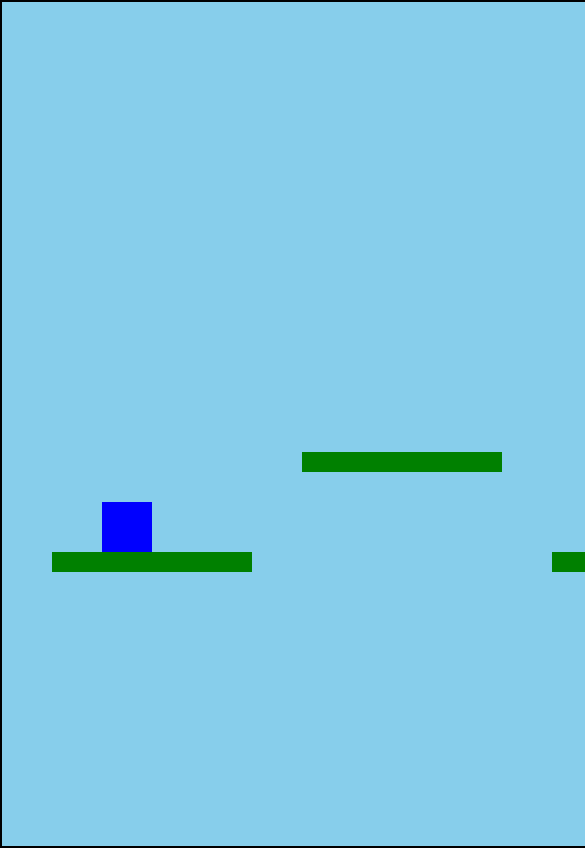
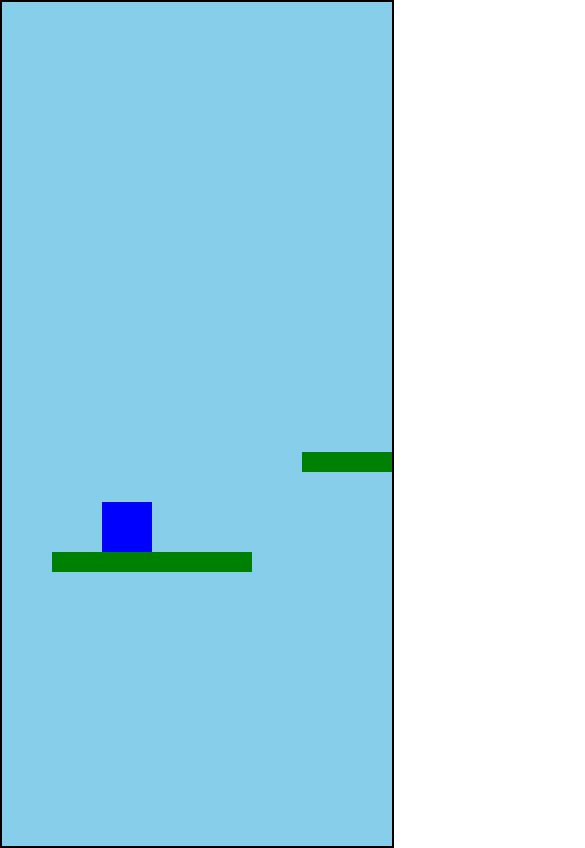
Before and after one commit to zekecabre6/ZekeGame, a React (Create React App) app: page / in a window 390 px wide. Shown: the top 848 px of the page, 585 px wide, since content can reach past the window. Built offline with nearby package versions, Linux system fonts and the light colour scheme.

Commit message:
controles tactiles7

```diff
--- a/src/components/Game.css
+++ b/src/components/Game.css
@@ -1,12 +1,14 @@
 /* Estilos generales */
 body {
+    width: 100vw;
+    height: 100vh;
     overflow: hidden;
     margin: 0; /* Elimina los márgenes predeterminados */
   }
 
   /* Contenedor del juego */
   .game-container {
-    width: 5000px; /* Asegura que el contenedor ocupe todo el ancho de la pantalla */
+    width: 100vw; /* Asegura que el contenedor ocupe todo el ancho de la pantalla */
     height: 95vh; /* Altura del 95% de la pantalla */
     border: 2px solid #000;
     position: relative;
@@ -23,11 +25,9 @@ body {
 
   /* Estilos para móviles */
   @media (max-width: 600px) {
-    body {
-        overflow: hidden;}
     /* Asegura que el contenedor del juego ocupe toda la pantalla */
     .game-container {
-       /* Asegura que el contenedor ocupe el 100% del ancho */
+      width: 100vw; /* Asegura que el contenedor ocupe el 100% del ancho */
       height: 100vh; /* Asegura que el contenedor ocupe el 100% del alto */
     }
 
--- a/src/index.css
+++ b/src/index.css
@@ -11,42 +11,3 @@ code {
   font-family: source-code-pro, Menlo, Monaco, Consolas, 'Courier New',
     monospace;
 }
-/* Estilos específicos para móviles */
-@media (max-width: 600px) {
-  .game-container {
-    display: block;
-    height: 100%;
-  }
-
-  /* Zonas táctiles ocupan toda la pantalla */
-  .touch-zone {
-    width: 100%;
-    height: 50%;
-  }
-
-  .left-zone {
-    top: 0;
-    background-color: rgba(255, 0, 0, 0.3);
-  }
-
-  .center-zone {
-    top: 50%;
-    background-color: rgba(0, 255, 0, 0.3);
-  }
-
-  .right-zone {
-    top: 50%;
-    background-color: rgba(0, 0, 255, 0.3);
-  }
-
-  /* Ajustar el tamaño del jugador */
-  .player {
-    width: 40px;
-    height: 40px;
-  }
-
-  /* Mejor visualización de las zonas */
-  .left-zone, .center-zone, .right-zone {
-    border: 1px solid #fff;
-  }
-}
```
